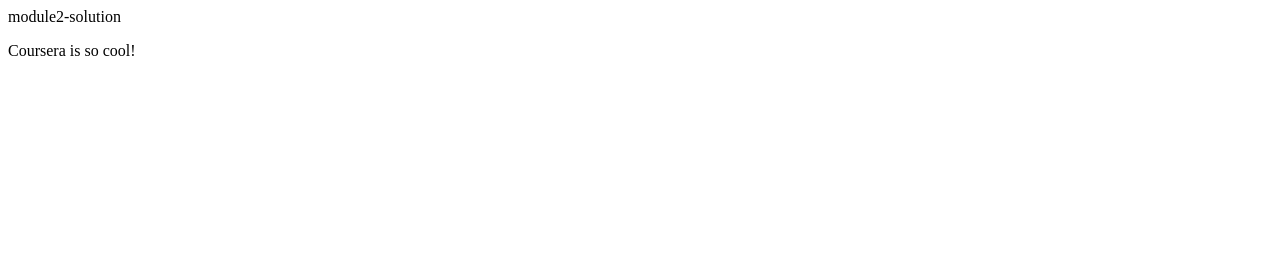
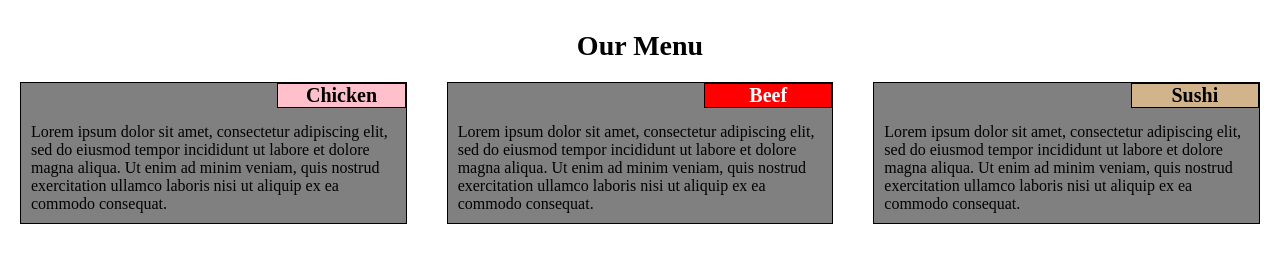
Before and after one commit to rkouyeas/coursera-HTMLCSSJS, a plain HTML site: page module2-solution/index.html in a window 1280 px wide. Drawn offline with Linux system fonts and the light colour scheme.

Commit message:
Finished.

```diff
--- a/module2-solution/index.html
+++ b/module2-solution/index.html
@@ -1,10 +1,31 @@
 <!DOCTYPE html>
-<html lang="eng">
+<html lang="en">
 <head>
-    <meta charset="utf-8"
-    <title>module2-solution</title>
+    <meta charset="utf-8">
+    <meta name="viewport" content="width=device-width, initial-scale=1">
+    <title>module-2 solution</title>
+    <link rel="stylesheet" href="style.css">
 </head>
 <body>
-    <p>Coursera is so cool!</p>
+    <h1>Our Menu</h1>
+
+    <section class="lg-col md-col-2 sm-col">
+        <div>
+              <h2 id="chicken">Chicken</h2>
+              <p class="content">Lorem ipsum dolor sit amet, consectetur adipiscing elit, sed do eiusmod tempor incididunt ut labore et dolore magna aliqua. Ut enim ad minim veniam, quis nostrud exercitation ullamco laboris nisi ut aliquip ex ea commodo consequat.</p>
+        </div>
+    </section>
+    <section class="lg-col md-col-2 sm-col">
+        <div>
+           <h2 id="beef">Beef</h2>
+            <p class="content">Lorem ipsum dolor sit amet, consectetur adipiscing elit, sed do eiusmod tempor incididunt ut labore et dolore magna aliqua. Ut enim ad minim veniam, quis nostrud exercitation ullamco laboris nisi ut aliquip ex ea commodo consequat.</p>
+        </div>
+    </section>
+    <section class="lg-col md-col-1 sm-col">
+        <div>
+            <h2 id="sushi">Sushi</h2>
+            <p class="content">Lorem ipsum dolor sit amet, consectetur adipiscing elit, sed do eiusmod tempor incididunt ut labore et dolore magna aliqua. Ut enim ad minim veniam, quis nostrud exercitation ullamco laboris nisi ut aliquip ex ea commodo consequat.</p>
+        </div>
+    </section>
 </body>
 </html>
--- /dev/null
+++ b/module2-solution/style.css
@@ -0,0 +1,85 @@
+/**** Base Style ****/
+* {
+    box-sizing: border-box;
+    margin: 0;
+    padding: 0;
+}
+
+body {
+    font-family: 'Times New Roman', Times, serif;
+    font-size: 100%;
+}
+
+h1 {
+    font-size: 1.75em;
+    text-align: center;
+    margin-top: 30px;
+}
+
+section {
+    width: 100%;
+    padding: 20px;
+}
+
+div {
+    position: relative;
+    padding: 40px 10px 10px 10px;
+    border: 1px solid black;
+    background-color: gray;
+}
+
+h2 {
+    position: absolute;
+    top: 0px;
+    right: 0px;
+    padding-left: 5px;
+    padding-right: 5px;
+    border: 1px solid black;
+    width: 33.33%;
+    font-size: 1.25em;
+    text-align: center;
+}
+
+#chicken {
+    background-color: pink;
+}
+
+#beef {
+    background-color: red;
+    color: white;
+}
+
+#sushi {
+    background-color: tan;
+}
+
+
+/**** Desktop ****/
+@media (min-width: 992px) {
+    .lg-col {
+        float: left;
+        width: 33.333%;
+    }
+
+}
+
+/**** Tablet ****/
+@media (min-width: 768px) and (max-width: 991px) {
+    .md-col-1 {
+        float: left;
+        width: 100%;
+    }
+
+    .md-col-2 {
+        float: left;
+        width: 50%;
+    }
+}
+
+/**** Mobile ****/
+@media (max-width: 767px) {
+    .sm-col {
+        float: left;
+        width: 100%;
+    }
+}
```
